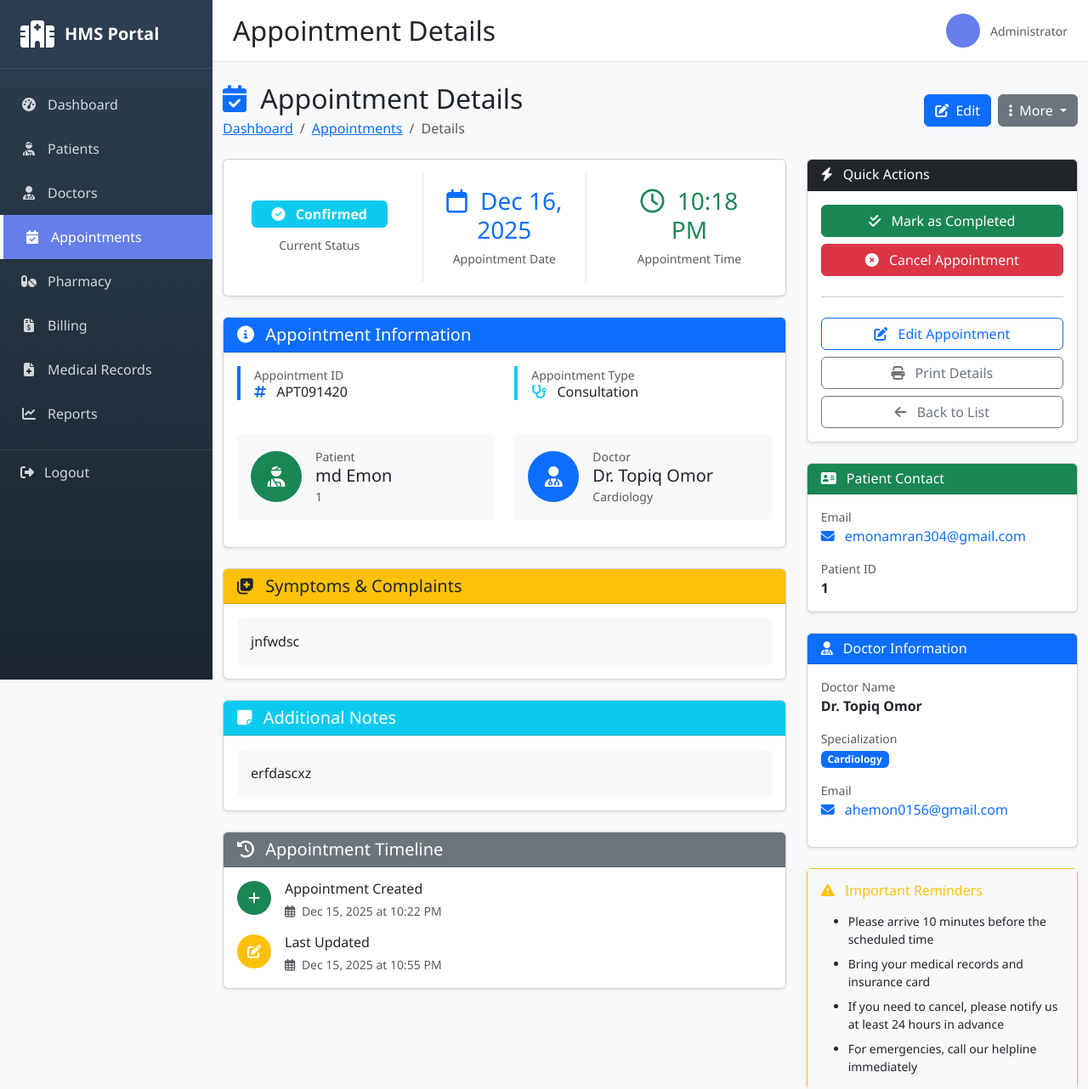
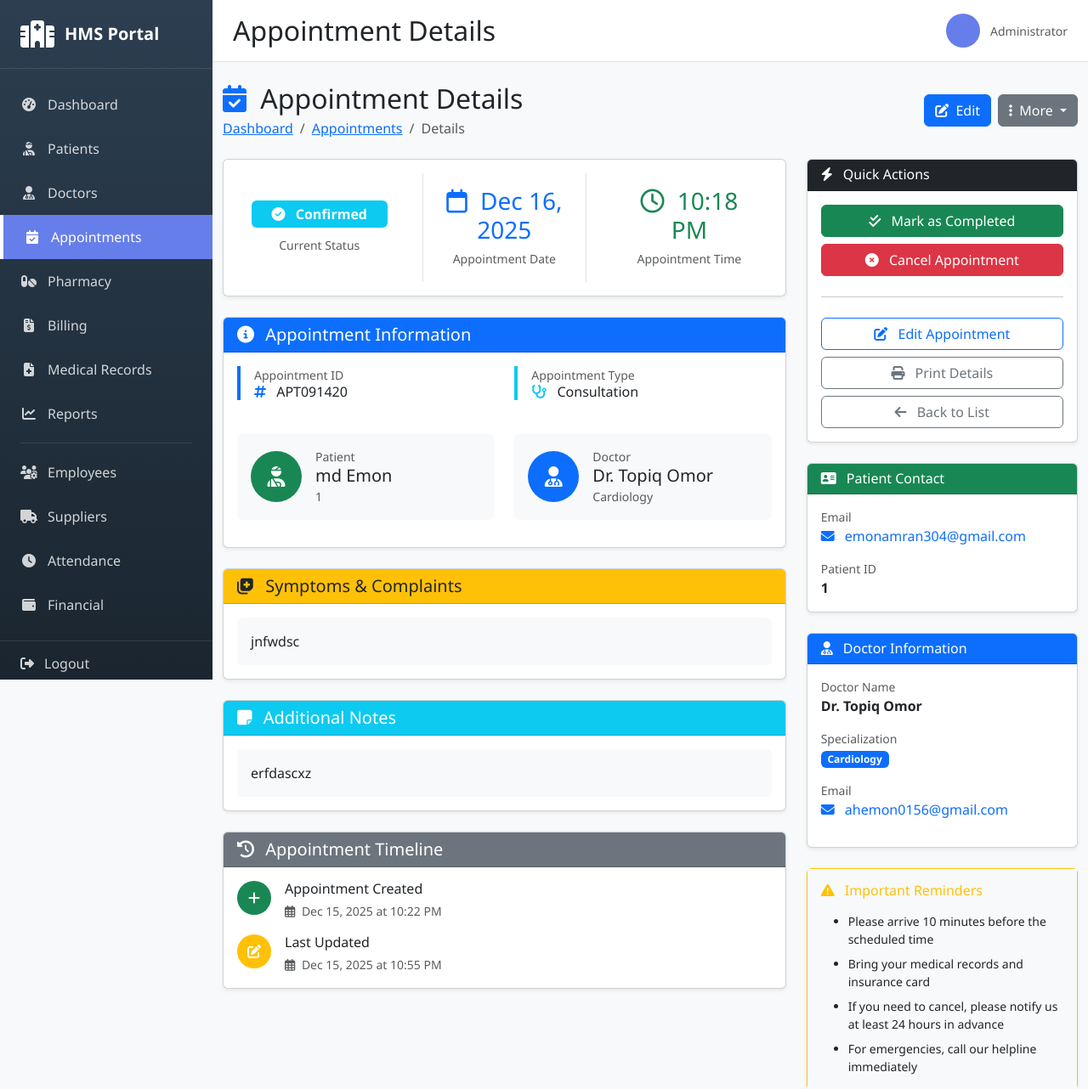
Before and after one commit to ahemon369/hospital_management, a Django app: page /appointments/1/ in a window 1280 px wide. Shown: the top 1282 px of the page at 85% size. Run offline with Django 4.2, Linux system fonts and the light colour scheme; a user stored in the database is signed in; data comes from the database, SQL or seed files in the repository; both versions use the stored data as it was before the commit; some libraries are stand-ins or nearby versions.

Commit message:
Update settings, urls, base template and gitignore

```diff
--- a/hospital_management/settings.py
+++ b/hospital_management/settings.py
@@ -46,6 +46,12 @@ INSTALLED_APPS = [
     'billing',
     'medical_records',
     'reports',
+
+    # New apps
+    'employees',
+    'suppliers',
+    'attendance',
+    'financial',
 ]
 
 MIDDLEWARE = [
--- a/hospital_management/urls.py
+++ b/hospital_management/urls.py
@@ -7,6 +7,8 @@ from accounts.views import dashboard
 urlpatterns = [
     path('admin/', admin.site.urls),
     path('', dashboard, name='dashboard'),
+
+    # Existing apps
     path('accounts/', include('accounts.urls')),
     path('patients/', include('patients.urls')),
     path('doctors/', include('doctors.urls')),
@@ -15,6 +17,12 @@ urlpatterns = [
     path('billing/', include('billing.urls')),
     path('medical-records/', include('medical_records.urls')),
     path('reports/', include('reports.urls')),
+
+    # New apps
+    path('employees/', include('employees.urls')),
+    path('suppliers/', include('suppliers.urls')),
+    path('attendance/', include('attendance.urls')),
+    path('financial/', include('financial.urls')),
 ]
 
 if settings.DEBUG:
--- a/templates/base.html
+++ b/templates/base.html
@@ -137,6 +137,13 @@ FILE: templates/base.html
         .logout-btn i {
             margin-right: 0.75rem;
         }
+
+        /* Menu Section Divider */
+        .menu-divider {
+            height: 1px;
+            background: rgba(255,255,255,0.1);
+            margin: 0.5rem 1.5rem;
+        }
     </style>
 
     {% block extra_css %}{% endblock %}
@@ -181,6 +188,27 @@ FILE: templates/base.html
             <a href="{% url 'reports:reports_home' %}" class="{% if 'reports' in request.path %}active{% endif %}">
                 <i class="fas fa-chart-line"></i>
                 <span>Reports</span>
+            </a>
+
+            <!-- Divider -->
+            <div class="menu-divider"></div>
+
+            <!-- NEW MODULES -->
+            <a href="{% url 'employees:employee_list' %}" class="{% if 'employees' in request.path %}active{% endif %}">
+                <i class="fas fa-users-cog"></i>
+                <span>Employees</span>
+            </a>
+            <a href="{% url 'suppliers:supplier_list' %}" class="{% if 'suppliers' in request.path %}active{% endif %}">
+                <i class="fas fa-truck"></i>
+                <span>Suppliers</span>
+            </a>
+            <a href="{% url 'attendance:attendance_dashboard' %}" class="{% if 'attendance' in request.path %}active{% endif %}">
+                <i class="fas fa-clock"></i>
+                <span>Attendance</span>
+            </a>
+            <a href="{% url 'financial:financial_dashboard' %}" class="{% if 'financial' in request.path %}active{% endif %}">
+                <i class="fas fa-wallet"></i>
+                <span>Financial</span>
             </a>
         </div>
 
```
Also changed, not shown: db.sqlite3 (deleted), 1 other file.
